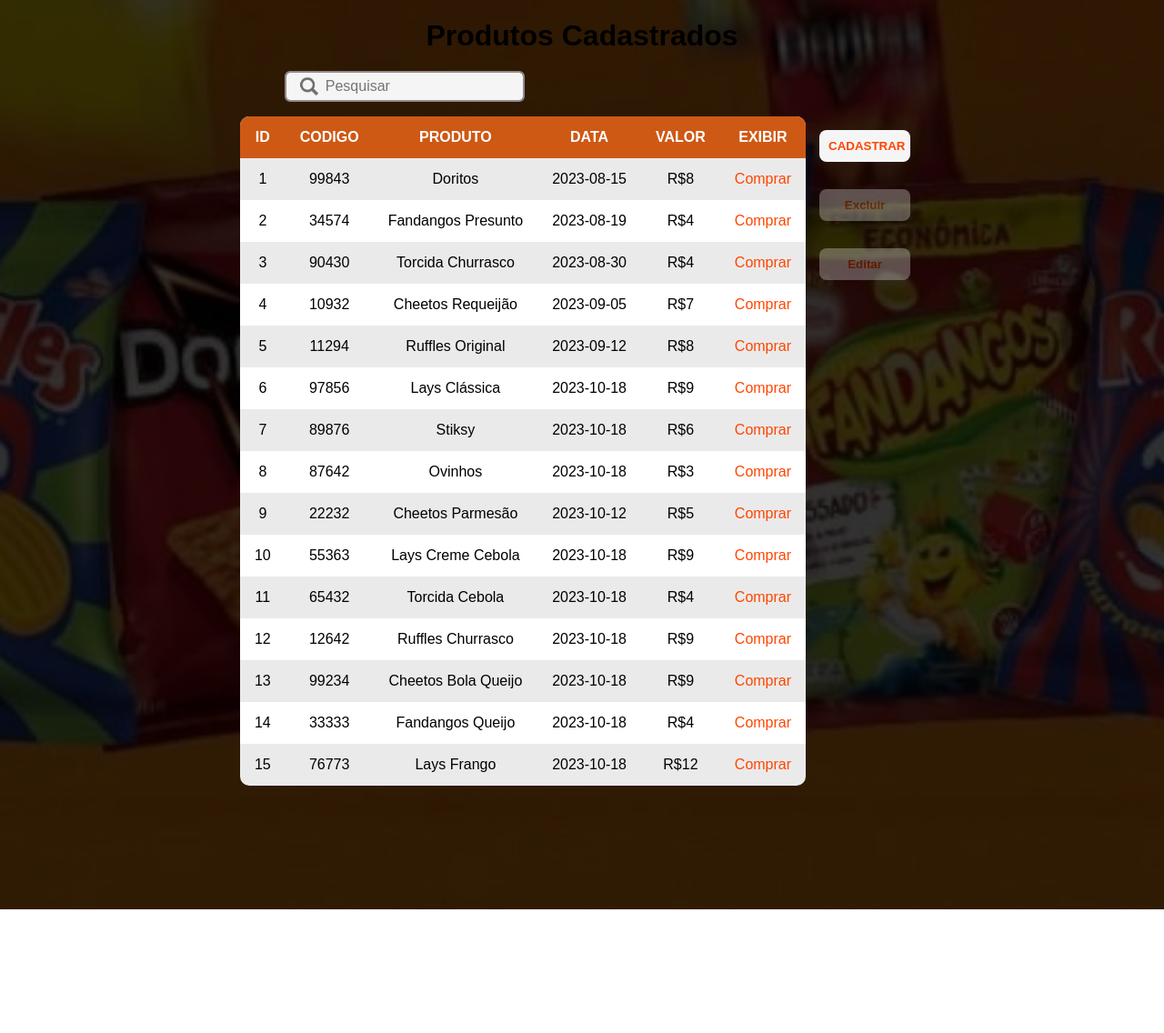
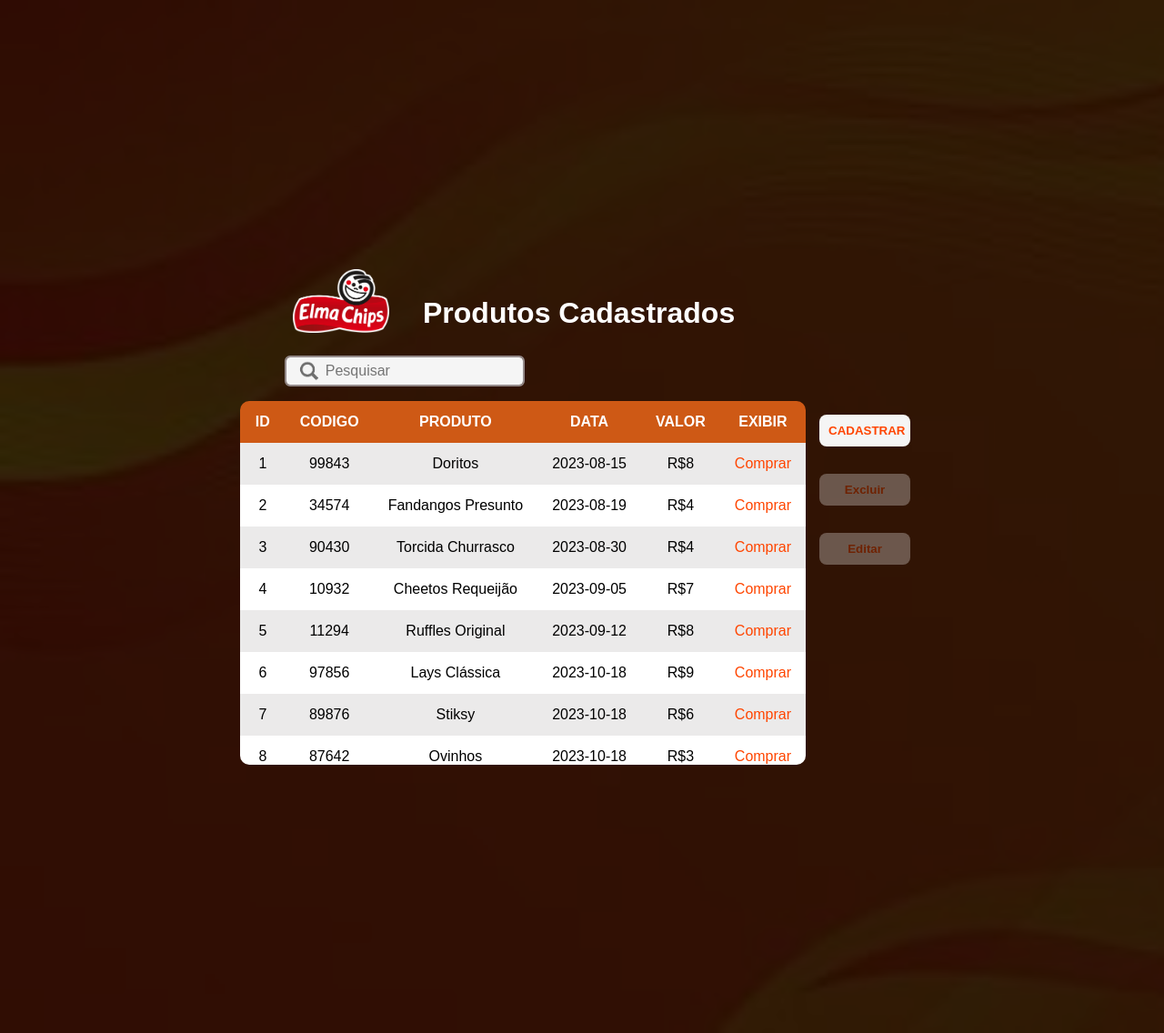
Before and after one commit to PedroRuama/LojaElmaChips, a PHP site: page / in a window 1280 px wide. Shown: the whole page at 91% size. Run offline with PHP 8.4, Linux system fonts and the light colour scheme; data comes from the database, SQL or seed files in the repository; some libraries are stand-ins or nearby versions.

Commit message:
update:dimensões da tabela, scroll e logo

```diff
--- a/cad_produto.php
+++ b/cad_produto.php
@@ -27,9 +27,7 @@
 <body>
     <div id="center">
         <div id="opacity"> .</div>
-        <div id="back_img">
-            <img src="imgs/backgrund_image2.jpg" alt="fundo salgadinhos">
-        </div>
+
         <div id="componentes">
             <div id="titlo">
 
--- a/editar_cad.php
+++ b/editar_cad.php
@@ -25,9 +25,7 @@
 <body>
     <div id="center">
         <div id="opacity"> .</div>
-        <div id="back_img">
-            <img src="imgs/backgrund_image2.jpg" alt="fundo salgadinhos">
-        </div>
+
         <div id="componentes">
             <div id="titlo">
 
--- a/index.php
+++ b/index.php
@@ -42,12 +42,13 @@
     <script src="scripts/index.js"></script>
     <script src="https://kit.fontawesome.com/a076d05399.js" crossorigin="anonymous"></script>
 <body>
+    <div id="opacity"> .</div>
     <div class="center">
-        <div id="opacity"> .</div>
-        <div id="back_img">
-            <img src="imgs/backgrund_image2.jpg" alt="fundo salgadinhos">
+        <div id="logo-title-div">
+            <img src="imgs/elma_logo.png" alt="logo" id="logo">
+
+            <h1>Produtos Cadastrados</h1>
         </div>
-        <h1>Produtos Cadastrados</h1>
 
 
         <div class="input-group" id="div_busc">
--- a/scripts/index.js
+++ b/scripts/index.js
@@ -1,3 +1,17 @@
+
+
+window.onload = function () {
+    //carregar junto com apagina
+    var tabela = document.getElementById("table")
+    var cadastros = document.getElementsByTagName("tr")
+    if(cadastros.length > 8){
+        tabela.style.overflowY = "scroll";
+    }else{
+        tabela.style.removeProperty("overflowY");
+
+    }
+}
+
 //selecão da linha:
 let i = 0 //linhas atiivas
 
@@ -95,7 +109,7 @@ function buscar() {
 
 
 
-    // console.log(tbody.childNodes.length);
+
     // for (var i = 0; i < tbody.childNodes.length; i++) {
 
     //    //    console.log(tbody.childNodes.length);
--- a/style/index.css
+++ b/style/index.css
@@ -2,10 +2,46 @@
 body{
     margin: 0;
     padding: 0px;
+    background-image: url("../imgs/backgrund_image4.jpg");
+    background-size: cover;
+    background-position: cover;
+    background-repeat: no-repeat;
+    width: 100vw;
+    height: 100vh;
+}
+#opacity{
+    width: 100vw;
+    height: 100vh;
+    background-color: black;
+    position: absolute;
+    z-index: -1;
+    opacity: 0.8;
+
 }
 h1{
-    color: black;
+    color: white;
+    margin: 0;
+    display: flex;
+    padding: 30px;
 }
+#logo{
+    width: 120px;
+    height: 70px;
+
+    display: flex;
+    object-fit: contain;
+
+
+
+
+
+}
+#logo-title-div{
+    display: flex;
+    width: 650px;
+
+}
+
 a{
     text-decoration: none;
     color: orangered;
@@ -15,21 +51,12 @@ a{
     justify-content: center;
     align-items: center;
     height: 100%;
-    width: 100vw;
+
     font-family: Arial, Helvetica, sans-serif;
     flex-direction: column;
 
 }
 
-#opacity{
-    width: 100vw;
-    height: 100vh;
-    background-color: black;
-    position: absolute;
-    z-index: -1;
-    opacity: 0.8;
-
-}
 #back_img{
     height: 100%;
     width: 100%;
@@ -107,17 +134,18 @@ tr:hover{
 
 tr.colorir {
     transition: 0.3s;
-    background-color:rgb(228, 162, 62);
+    background-color:rgb(228, 131, 62);
 
 }
 
 
 #table{
-    height: auto;
+    max-height: 400px;
     width: auto;
     display: flex;
     border-radius: 10px;
     overflow: hidden;
+
 
 
 }
```
Also changed, not shown: style/cad.css (+10 -2 lines), imgs/backgrund_image4.jpg (added), imgs/elma_logo.png (added).
